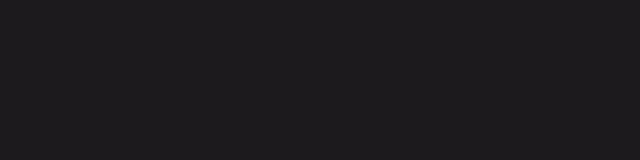
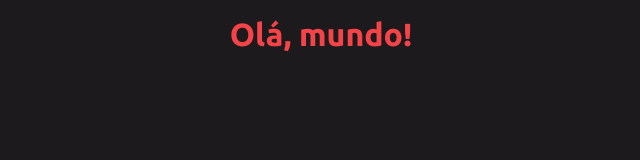
Before and after one commit to danircarv/vue-project, a plain HTML site: page index.html in a window 1280 px wide. Shown: the whole page, without its empty margins (319-959 px from the left). Drawn offline with nearby package versions, Linux system fonts and the light colour scheme.

Commit message:
adding vue template and css style

```diff
--- a/index.html
+++ b/index.html
@@ -3,6 +3,9 @@
 <head>
     <meta charset="UTF-8">
     <meta name="viewport" content="width=device-width, initial-scale=1.0">
+    <link rel="preconnect" href="https://fonts.googleapis.com">
+<link rel="preconnect" href="https://fonts.gstatic.com" crossorigin>
+<link href="https://fonts.googleapis.com/css2?family=Ubuntu:ital,wght@0,300;0,400;0,500;0,700;1,300;1,400;1,500;1,700&display=swap" rel="stylesheet">
     <title>GitHub User Data</title>
     <link rel="stylesheet" href="style.css">
 </head>
--- a/index.js
+++ b/index.js
@@ -0,0 +1,5 @@
+const app = Vue.createApp({
+    template: '<h1>Olá, mundo!</h1>'
+})
+
+app.mount('#app')
--- a/style.css
+++ b/style.css
@@ -9,3 +9,16 @@ body{
     background-color: #1c1a1d;
     color: #e5e5e5;
 }
+
+#app{
+    font-family: 'Ubuntu', sans-serif;
+    min-height: 100vh;
+    max-width: 40rem;
+    margin: 0 auto;
+    text-align: center;
+}
+
+h1{
+    color: #f64348;
+    margin: 1rem auto .25rem;
+}
```
